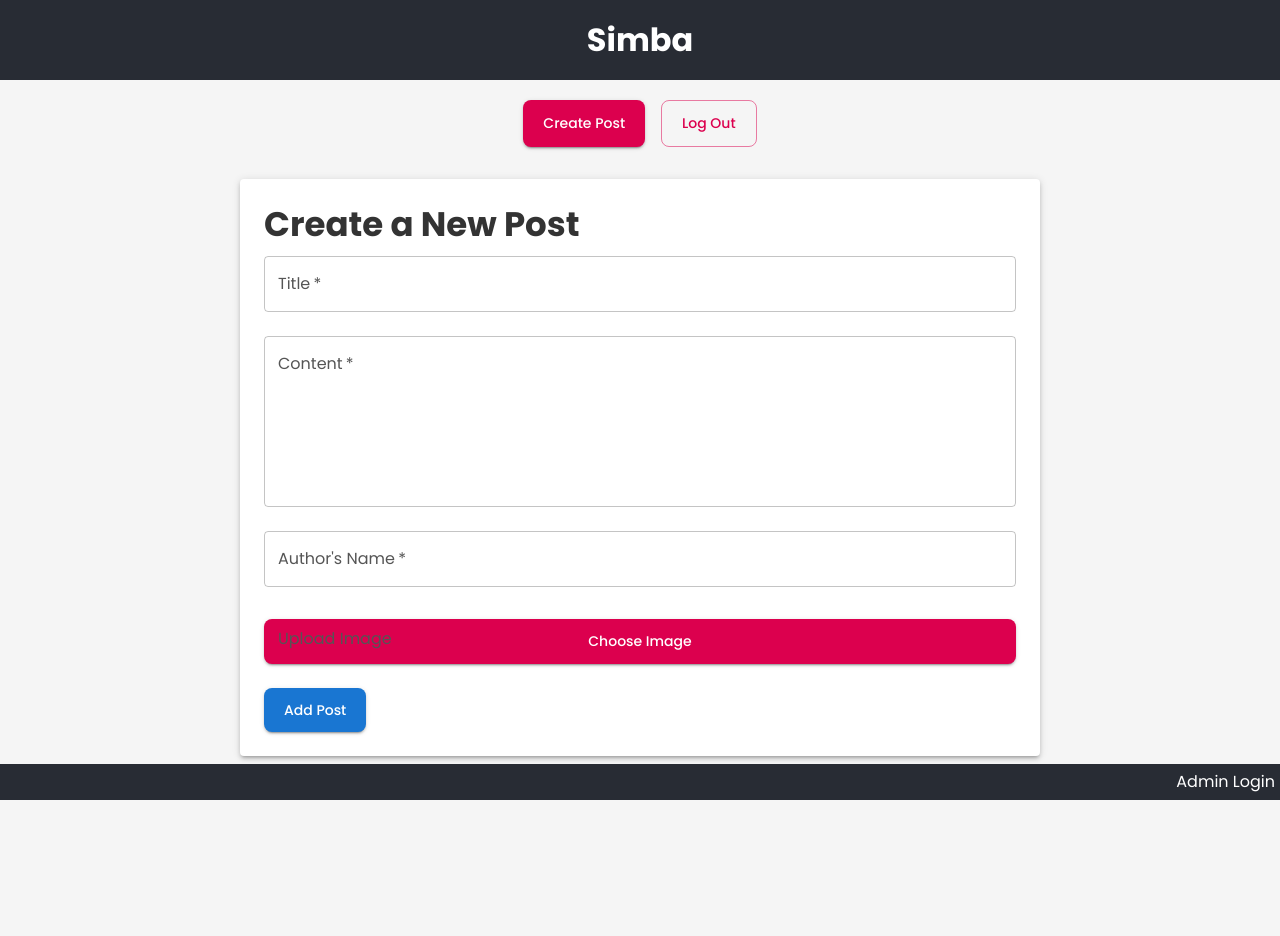
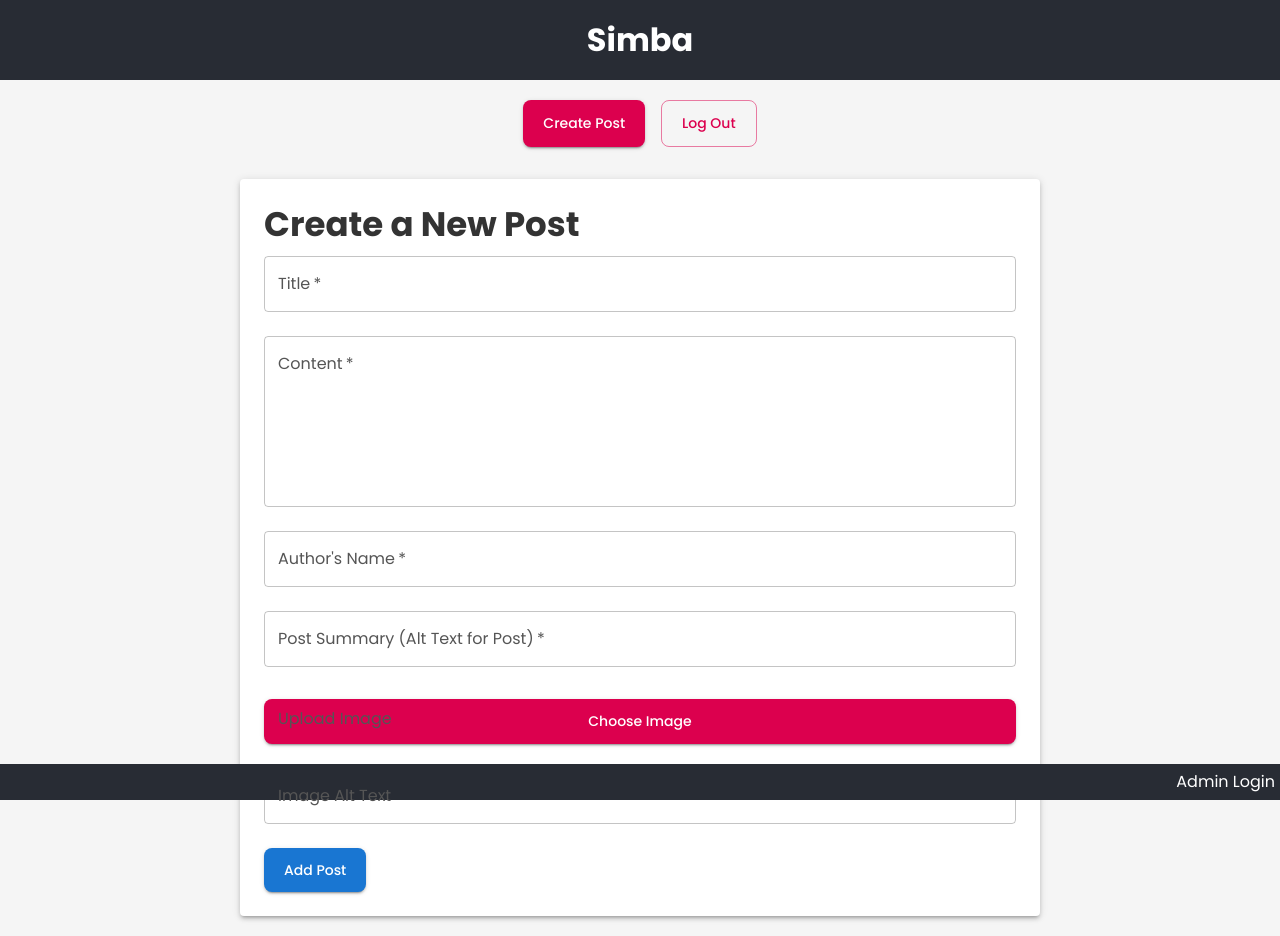
Before and after one commit to amer519/react-firebase-blog, a React (Create React App) app: page /create in a window 1280 px wide. Before the commit the page ends 800 px from the top, so only its background shows below. Built offline with nearby package versions, Linux system fonts and the light colour scheme; no server answers; sample sign-in values are in the browser's storage.

Commit message:
added alt text capabilities

```diff
--- a/src/components/BlogForm.js
+++ b/src/components/BlogForm.js
@@ -1,5 +1,5 @@
 // src/components/BlogForm.js
-import React, { useState, useEffect } from 'react';
+import React, { useState } from 'react';
 import { collection, addDoc, serverTimestamp } from 'firebase/firestore';
 import { db, storage } from '../firebase';
 import {
@@ -24,21 +24,21 @@ const BlogForm = () => {
   const [content, setContent] = useState('');
   const [author, setAuthor] = useState('');
   const [image, setImage] = useState(null);
-  const [imagePreview, setImagePreview] = useState(null); // For image preview
+  const [imagePreview, setImagePreview] = useState(null);
+  const [imageAlt, setImageAlt] = useState(''); // State for image alt text
+  const [postSummary, setPostSummary] = useState(''); // State for post alt text
 
   // States for handling loading, success, and error messages
   const [loading, setLoading] = useState(false);
   const [success, setSuccess] = useState('');
   const [error, setError] = useState('');
 
-
   const handleImageChange = async (e) => {
     if (e.target.files && e.target.files[0]) {
       const file = e.target.files[0];
 
-      // Optional: Validate file type and size
       const validTypes = ['image/jpeg', 'image/png', 'image/gif', 'image/webp', 'image/avif'];
-      const maxSize = 5 * 1024 * 1024; // 5MB
+      const maxSize = 5 * 1024 * 1024;
 
       if (!validTypes.includes(file.type)) {
         setError('Only JPEG, PNG, GIF, WEBP, and AVIF images are allowed.');
@@ -58,8 +58,8 @@ const BlogForm = () => {
         };
         const compressedFile = await imageCompression(file, options);
         setImage(compressedFile);
-        setImagePreview(URL.createObjectURL(compressedFile)); // Set image preview
-        setError(''); // Clear any previous errors
+        setImagePreview(URL.createObjectURL(compressedFile));
+        setError('');
       } catch (err) {
         console.error('Image compression error:', err);
         setError('Failed to compress image. Please try another image.');
@@ -70,23 +70,19 @@ const BlogForm = () => {
   const handleSubmit = async (e) => {
     e.preventDefault();
 
-    // Reset previous messages
     setSuccess('');
     setError('');
 
-    // Client-side Validation
-    if (!title.trim() || !content.trim() || !author.trim()) {
-      setError('Title, Content, and Author are required.');
+    if (!title.trim() || !content.trim() || !author.trim() || !postSummary.trim()) {
+      setError('Title, Content, Author, and Post Summary are required.');
       return;
     }
 
-    // Check if user is authenticated and authorized
     if (!currentUser) {
       setError('You must be signed in to add a post.');
       return;
     }
 
-    // Replace 'YOUR_ADMIN_UID' with the actual UID of your admin user
     const adminUID = 'vqwpiGlbosQWkuSkfI5aFXdaAiZ2';
 
     if (currentUser.uid !== adminUID) {
@@ -94,27 +90,25 @@ const BlogForm = () => {
       return;
     }
 
-    console.log('Authenticated as admin user:', currentUser.uid);
-
-    setLoading(true); // Start Loading
+    setLoading(true);
 
     try {
       let imageUrl = '';
 
-      // If an image is selected, upload it to Firebase Storage
       if (image) {
         const storageRef = ref(storage, `blog_images/${Date.now()}_${image.name}`);
         await uploadBytes(storageRef, image);
         imageUrl = await getDownloadURL(storageRef);
       }
 
-      // Add the blog post to Firestore
       await addDoc(collection(db, 'posts'), {
         title: title.trim(),
         content: content.trim(),
         author: author.trim(),
-        imageUrl: imageUrl || '', // Store empty string if no image
-        likes: 0,               // Initialize likes to 0
+        imageUrl: imageUrl || '',
+        imageAlt: imageAlt.trim(),
+        postSummary: postSummary.trim(),
+        likes: 0,
         createdAt: serverTimestamp(),
       });
 
@@ -124,8 +118,9 @@ const BlogForm = () => {
       setAuthor('');
       setImage(null);
       setImagePreview(null);
+      setImageAlt('');
+      setPostSummary('');
 
-      // Reset the file input field
       e.target.reset();
     } catch (err) {
       console.error('Error adding document: ', err);
@@ -135,10 +130,9 @@ const BlogForm = () => {
         setError('Failed to add post. Please try again.');
       }
     } finally {
-      setLoading(false); // End Loading
+      setLoading(false);
     }
   };
-
 
   return (
     <Box
@@ -152,14 +146,12 @@ const BlogForm = () => {
           Create a New Post
         </Typography>
 
-        {/* Success Alert */}
         {success && (
           <Alert severity="success" sx={{ mb: 2 }}>
             {success}
           </Alert>
         )}
 
-        {/* Error Alert */}
         {error && (
           <Alert severity="error" sx={{ mb: 2 }}>
             {error}
@@ -201,7 +193,17 @@ const BlogForm = () => {
           inputProps={{ 'aria-label': "Author's Name" }}
         />
 
-        {/* Image Upload Field with Preview */}
+        <TextField
+          label="Post Summary (Alt Text for Post)"
+          variant="outlined"
+          fullWidth
+          value={postSummary}
+          onChange={(e) => setPostSummary(e.target.value)}
+          required
+          sx={{ mb: 3 }}
+          inputProps={{ 'aria-label': 'Post Summary' }}
+        />
+
         <FormControl fullWidth sx={{ mb: 3 }}>
           <InputLabel htmlFor="image-upload">Upload Image</InputLabel>
           <Button
@@ -222,7 +224,16 @@ const BlogForm = () => {
           {image && <FormHelperText>{image.name}</FormHelperText>}
         </FormControl>
 
-        {/* Image Preview */}
+        <TextField
+          label="Image Alt Text"
+          variant="outlined"
+          fullWidth
+          value={imageAlt}
+          onChange={(e) => setImageAlt(e.target.value)}
+          sx={{ mb: 3 }}
+          inputProps={{ 'aria-label': 'Image Alt Text' }}
+        />
+
         {imagePreview && (
           <Box sx={{ mb: 3 }}>
             <img
```
